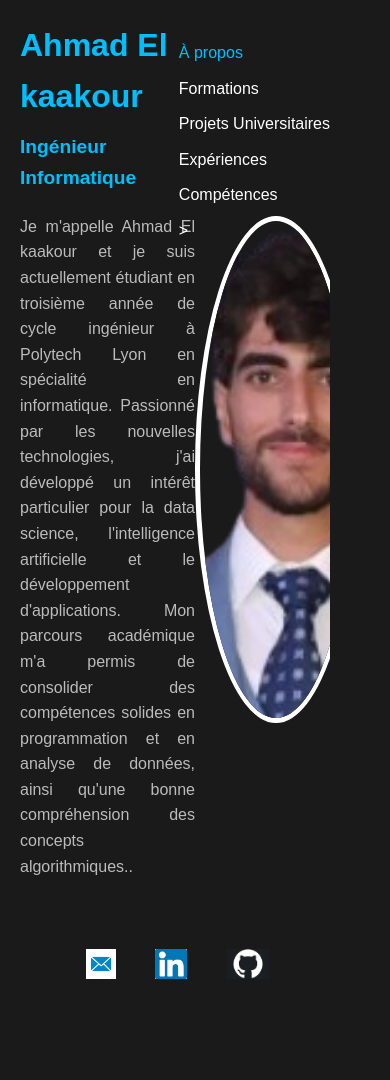
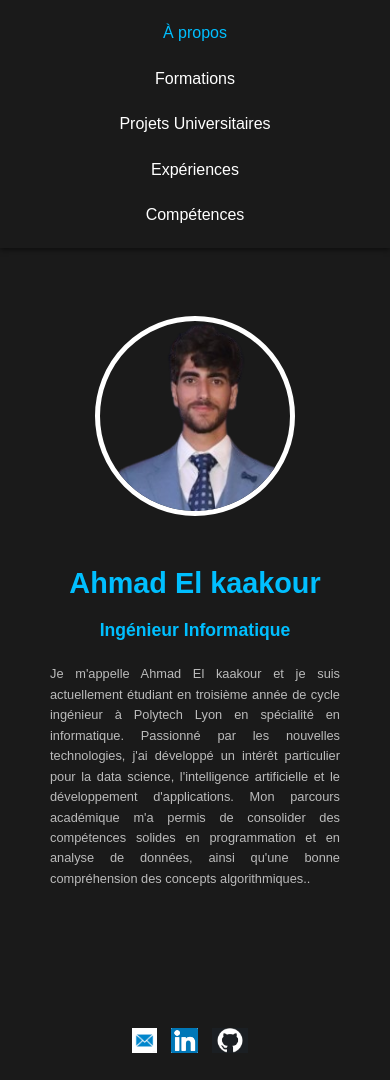
Before and after one commit to Ahmad123-jk/Portfolio, a plain HTML site: page index.html in a window 390 px wide. Before the commit the page ends 1007 px from the top, so only its background shows below. Drawn offline with Linux system fonts and the light colour scheme.

Commit message:
Responsive pages

```diff
--- a/Style/projets.css
+++ b/Style/projets.css
@@ -13,16 +13,6 @@ body {
     line-height: 1.6;
 }
 
-/* Navigation */
-header {
-    position: fixed;
-    top: 0;
-    left: 0;
-    right: 0;
-    background: #111;
-    padding: 10px 0;
-    z-index: 1000;
-}
 
 .nav-links {
     list-style: none;
--- a/Style/style.css
+++ b/Style/style.css
@@ -5,6 +5,7 @@
     box-sizing: border-box;
     font-family: Arial, sans-serif;
 }
+
 html, body {
     height: 100%;
     margin: 0;
@@ -19,25 +20,23 @@ body {
 
 /* Navigation */
 header {
-    position: absolute;
-    top: 0;
-    right: 0;
+
     padding: 20px;
-    z-index: 10; /* S'assurer que le menu est au-dessus des autres éléments */
-}
-
-.logo {
-    font-size: 1.5rem;
-    font-weight: bold;
+    z-index: 10;
+    background-color: rgba(26, 26, 26, 0.9); /* Add a subtle background for readability */
+    box-shadow: 0 2px 5px rgba(0, 0, 0, 0.5);
 }
 
 .nav-links {
     list-style: none;
     display: flex;
+    justify-content: center;
+    align-items: center;
+    flex-wrap: wrap;
 }
 
 .nav-links li {
-    margin-left: 20px;
+    margin: 10px 20px;
 }
 
 .nav-links a {
@@ -45,7 +44,6 @@ header {
     color: #fff;
     font-size: 1rem;
     transition: color 0.3s;
-    margin-right: 40px;
 }
 
 .nav-links a:hover, .nav-links a.active {
@@ -55,14 +53,17 @@ header {
 /* Hero Section */
 .hero {
     display: flex;
+    flex-wrap: wrap-reverse;
     align-items: center;
-    justify-content: space-between;
+    justify-content: space-around;
     padding: 50px;
     min-height: 90vh;
+    position: relative;
 }
 
 .content {
-    max-width: 50%;
+    max-width: 800px;
+    margin-bottom: 20px;
 }
 
 .content h1 {
@@ -84,48 +85,15 @@ header {
     font-size: 1rem;
     margin-bottom: 30px;
     color: #bbb;
-}
-
-.buttons .btn {
-    text-decoration: none;
-    display: inline-block;
-    margin-right: 10px;
-    padding: 10px 20px;
-    border-radius: 5px;
-    font-size: 1rem;
-    transition: all 0.3s ease;
-}
-
-.btn-primary {
-    background-color: #00bfff;
-    color: #fff;
-}
-
-.btn-outline {
-    border: 2px solid #00bfff;
-    color: #00bfff;
-}
-
-.btn:hover {
-    opacity: 0.8;
-}
-
-
-.hero-image {
-    display: flex;
-    justify-content: flex-start;
-    align-items: flex-start; /* Aligner l'image juste sous la navigation */
-    height: 60vh; /* Occuper la moitié de la hauteur de la page */
-    margin-top: 10px; /* Ajuste en fonction de la taille de la nav-bar */
-    margin-right: 40px; /* Ajuste en fonction de la taille de la nav-bar */
-    overflow: hidden; /* Évite le débordement */
+    text-align: justify;
 }
 
 .hero-image img {
-    max-width: 120%; /* S'assurer que l'image ne dépasse pas la largeur */
-    height: 100%; /* S'assurer qu'elle s'adapte à la hauteur définie */
-    object-fit: cover; /* Coupe l'image proprement pour remplir la section */
-    border-radius : 50%;
+    max-width: 500px;
+    width: 300px;
+    height: auto;
+    object-fit: cover;
+    border-radius: 50%;
     border: 5px solid white;
 }
 
@@ -133,46 +101,45 @@ header {
 footer {
     display: flex;
     justify-content: center;
-    padding: 20px 0;
+    padding: 20px;
+    background-color: #1a1a1a;
+    position: relative;
     width: 100%;
-    bottom:0;
 }
 
-
-
 .social-links a img {
-    height: 30px; /* Hauteur fixe */
-    width: auto;  /* Laisse la largeur s'ajuster en fonction de la hauteur */
+    height: 30px;
+    width: auto;
     margin-right: 15px;
     transition: transform 0.3s;
-    object-fit: contain; /* Maintient les proportions de l'image sans la déformer */
-}
-
-.social-links a {
-    margin-right: 20px;
+    object-fit: contain;
 }
 
 .social-links a:hover img {
     transform: scale(1.2);
 }
 
-@media (max-width: 480px) {
-    .logo {
-        font-size: 1.2rem;
+/* Responsive Design */
+@media (max-width: 1024px) {
+    hero {
+        flex-direction: column-reverse;
+        text-align: center;
     }
 
-    .nav-links {
-        flex-direction: column;
-        margin-top: 20px;
+    .content h1 {
+        font-size: 2.5rem;
+        color: red;
     }
 
-    .nav-links li {
-        margin-left: 0;
-        margin-bottom: 10px;
+    .content h2 {
+        font-size: 1.5rem;
     }
+}
 
+@media (max-width: 768px) {
     .hero {
-        padding: 20px;
+        flex-direction: column-reverse;
+        text-align: center;
     }
 
     .content h1 {
@@ -180,10 +147,51 @@ footer {
     }
 
     .content h2 {
-        font-size: 1.2rem;
+        font-size: 1.3rem;
     }
 
-    .footer {
-        flex-direction: column;
+    .content p {
+        font-size: 0.9rem;
+    }
+
+    .hero-image img {
+        max-width: 200px;
     }
 }
+
+@media (max-width: 480px) {
+    header {
+        padding: 10px;
+    }
+
+    .nav-links {
+        flex-direction: column;
+        text-align: center;
+    }
+
+    .nav-links li {
+        margin: 10px 0;
+    }
+
+    .content h1 {
+        font-size: 1.8rem;
+    }
+
+    .content h2 {
+        font-size: 1.1rem;
+    }
+
+    .content p {
+        font-size: 0.8rem;
+    }
+
+    footer {
+        flex-direction: column;
+        text-align: center;
+    }
+
+    .social-links a img {
+        height: 25px;
+        margin-right: 10px;
+    }
+}
--- a/index.html
+++ b/index.html
@@ -15,7 +15,7 @@
                 <li><a href="formations.html">Formations</a></li>
                 <li><a href="projets.html">Projets Universitaires</a></li>
                 <li><a href="experiences.html">Expériences</a></li>
-                <li><a href="competences.html">Compétences</a></li>>
+                <li><a href="competences.html">Compétences</a></li>
             </ul>
         </nav>
     </header>
```
